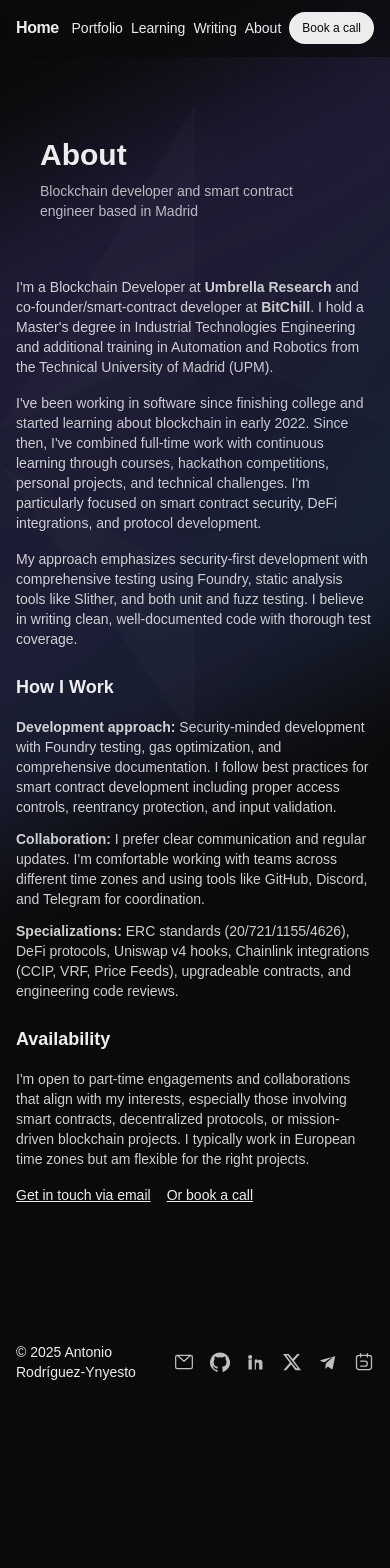
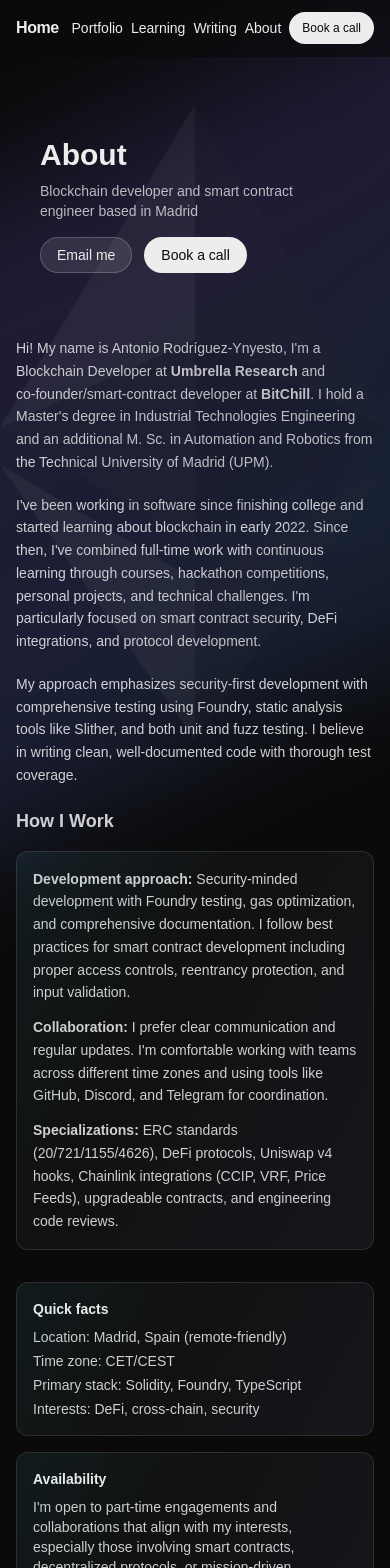
Before and after one commit to Ynyesto/dev-portfolio-site, a Next.js app: page /about in a window 390 px wide. Shown: the top 1568 px of the page. Before the commit the page ends 1406 px from the top, so only its background shows below. Built offline with nearby package versions, Linux system fonts and the light colour scheme; no server answers.

Commit message:
feat(about): improve typography, add CTAs, responsive 2+1 layout with quick facts sidebar and glass sections

```diff
--- a/src/app/about/page.tsx
+++ b/src/app/about/page.tsx
@@ -9,7 +9,7 @@ export const metadata: Metadata = {
 
 export default function AboutPage() {
   return (
-    <section className="space-y-6">
+    <section className="space-y-8">
       <div className="page-header rounded-lg overflow-hidden relative">
         <div className="bg" />
         <div className="relative z-10 px-6 py-8">
@@ -17,40 +17,55 @@ export default function AboutPage() {
           <p className="text-white/70 text-sm max-w-2xl">
             Blockchain developer and smart contract engineer based in Madrid
           </p>
+          <div className="mt-4 flex flex-wrap gap-3">
+            <a
+              className="rounded-full border border-solid border-white/20 transition-colors bg-white/10 hover:bg-white/15 text-sm h-9 px-4 flex items-center"
+              href={`mailto:${SITE.email}`}
+            >
+              Email me
+            </a>
+            <a
+              className="rounded-full border border-solid border-transparent transition-colors bg-foreground text-background hover:opacity-90 text-sm h-9 px-4 flex items-center"
+              href={SITE.calendly}
+              target="_blank"
+              rel="noreferrer"
+            >
+              Book a call
+            </a>
+          </div>
         </div>
       </div>
 
-      <div className="space-y-4 max-w-3xl">
-        <p className="text-sm text-white/80">
-          I&apos;m a Blockchain Developer at <strong>Umbrella Research</strong> and
-          co‑founder/smart‑contract developer at <strong>BitChill</strong>. I hold a Master&apos;s
-          degree in Industrial Technologies Engineering and additional training in Automation and
-          Robotics from the Technical University of Madrid (UPM).
+      <div className="grid grid-cols-1 lg:grid-cols-3 gap-8">
+        <div className="lg:col-span-2 space-y-5 leading-relaxed text-sm text-white/80">
+          <p>
+            Hi! My name is Antonio Rodríguez‑Ynyesto, I&apos;m a Blockchain Developer at
+            <strong> Umbrella Research</strong> and co‑founder/smart‑contract developer at
+            <strong> BitChill</strong>. I hold a Master&apos;s degree in Industrial Technologies
+            Engineering and an additional M. Sc. in Automation and Robotics from the Technical
+            University of Madrid (UPM).
           </p>
-
-        <p className="text-sm text-white/80">
+          <p>
             I&apos;ve been working in software since finishing college and started learning about
             blockchain in early 2022. Since then, I&apos;ve combined full-time work with continuous
             learning through courses, hackathon competitions, personal projects, and technical
             challenges. I&apos;m particularly focused on smart contract security, DeFi integrations,
             and protocol development.
           </p>
-
-        <p className="text-sm text-white/80">
+          <p>
             My approach emphasizes security-first development with comprehensive testing using
-          Foundry, static analysis tools like Slither, and both unit and fuzz testing. I believe in
-          writing clean, well-documented code with thorough test coverage.
+            Foundry, static analysis tools like Slither, and both unit and fuzz testing. I believe
+            in writing clean, well-documented code with thorough test coverage.
           </p>
-      </div>
 
           <div className="space-y-4">
             <h2 className="text-lg font-semibold">How I Work</h2>
-        <div className="max-w-3xl space-y-3 text-sm text-white/80">
+            <div className="glass p-4 space-y-3">
               <p>
-            <strong>Development approach:</strong> Security-minded development with Foundry testing,
-            gas optimization, and comprehensive documentation. I follow best practices for smart
-            contract development including proper access controls, reentrancy protection, and input
-            validation.
+                <strong>Development approach:</strong> Security-minded development with Foundry
+                testing, gas optimization, and comprehensive documentation. I follow best practices
+                for smart contract development including proper access controls, reentrancy
+                protection, and input validation.
               </p>
               <p>
                 <strong>Collaboration:</strong> I prefer clear communication and regular updates.
@@ -64,23 +79,31 @@ export default function AboutPage() {
               </p>
             </div>
           </div>
+        </div>
 
-      <div className="space-y-4">
-        <h2 className="text-lg font-semibold">Availability</h2>
-        <p className="text-sm text-white/80 max-w-3xl">
+        <aside className="lg:col-span-1 space-y-4">
+          <div className="glass p-4 text-sm">
+            <h3 className="font-semibold mb-2">Quick facts</h3>
+            <ul className="space-y-1 text-white/80">
+              <li>Location: Madrid, Spain (remote‑friendly)</li>
+              <li>Time zone: CET/CEST</li>
+              <li>Primary stack: Solidity, Foundry, TypeScript</li>
+              <li>Interests: DeFi, cross‑chain, security</li>
+            </ul>
+          </div>
+          <div className="glass p-4 text-sm">
+            <h3 className="font-semibold mb-2">Availability</h3>
+            <p className="text-white/80">
               I&apos;m open to part-time engagements and collaborations that align with my interests,
-          especially those involving smart contracts, decentralized protocols, or mission-driven
-          blockchain projects. I typically work in European time zones but am flexible for the right
-          projects.
+              especially those involving smart contracts, decentralized protocols, or mission‑driven
+              blockchain projects.
             </p>
-        <div className="flex gap-4 text-sm">
-          <a className="underline" href={`mailto:${SITE.email}`}>
-            Get in touch via email
-          </a>
-          <a className="underline" href={SITE.calendly} target="_blank" rel="noreferrer">
-            Or book a call
-          </a>
+            <div className="mt-3 flex gap-3">
+              <a className="underline" href={`mailto:${SITE.email}`}>Email</a>
+              <a className="underline" href={SITE.calendly} target="_blank" rel="noreferrer">Calendly</a>
             </div>
+          </div>
+        </aside>
       </div>
     </section>
   );
--- a/src/app/layout.tsx
+++ b/src/app/layout.tsx
@@ -67,7 +67,7 @@ export default function RootLayout({
               alt=""
               width={800}
               height={800}
-              className="opacity-[0.04] w-[800px] h-[800px]"
+              className="opacity-[0.1] w-[800px] h-[800px]"
               style={{ minWidth: 0, minHeight: 0 }}
             />
           </div>
--- a/src/app/learning/page.tsx
+++ b/src/app/learning/page.tsx
@@ -17,28 +17,28 @@ export default function LearningPage() {
           alt=""
           width={180}
           height={120}
-          className="absolute top-40 right-20 opacity-[0.08] rotate-12"
+          className="absolute top-40 right-20 opacity-[0.1] rotate-12"
         />
         <Image
           src="/uniswap.svg"
           alt=""
           width={340}
           height={340}
-          className="absolute top-50 left-8 opacity-[0.08] -rotate-6"
+          className="absolute top-50 left-8 opacity-[0.1] -rotate-6"
         />
         <Image
           src="/chainlink.svg"
           alt=""
           width={170}
           height={120}
-          className="absolute bottom-80 right-60 opacity-[0.08] rotate-6"
+          className="absolute bottom-80 right-60 opacity-[0.1] rotate-6"
         />
         <Image
           src="/solidity.svg"
           alt=""
           width={150}
           height={150}
-          className="absolute bottom-80 left-100 opacity-[0.18] -rotate-12"
+          className="absolute bottom-80 left-100 opacity-[0.2] -rotate-12"
         />
       </div>
       <div className="page-header rounded-lg overflow-hidden relative">
@@ -63,16 +63,73 @@ export default function LearningPage() {
               target="_blank"
               rel="noreferrer"
             >
-              <div className="font-medium">Cyfrin Updraft Security Course</div>
+              <div className="font-medium"><a href="https://updraft.cyfrin.io/courses/security" target="_blank" rel="noreferrer">Cyfrin Updraft Security Course</a></div>
               <div className="text-white/60 text-xs mt-1">Manual review, static analysis, fuzz testing</div>
               <div className="text-white/70 text-xs mt-1">
-                6 training audits: PasswordStore, PuppyRaffle, TSwap, ThunderLoan, BossBridge, VaultGuardians
+                6 training audits: <a
+                  href="https://github.com/ynyesto/PasswordStoreAudit"
+                  className="underline"
+                  target="_blank"
+                  rel="noreferrer"
+                >
+                  PasswordStore
+                </a>,
+                <a
+                  href="https://github.com/ynyesto/PuppyRaffleAudit"
+                  className="underline"
+                  target="_blank"
+                  rel="noreferrer"
+                >
+                  PuppyRaffle
+                </a>,
+                <a
+                  href="https://github.com/ynyesto/TSwapAudit"
+                  className="underline"
+                  target="_blank"
+                  rel="noreferrer"
+                >
+                  TSwap
+                </a>,
+                <a
+                  href="https://github.com/ynyesto/ThunderLoanAudit"
+                  className="underline"
+                  target="_blank"
+                  rel="noreferrer"
+                >
+                  ThunderLoan
+                </a>,
+                <a
+                  href="https://github.com/ynyesto/BossBridgeAudit"
+                  className="underline"
+                  target="_blank"
+                  rel="noreferrer"
+                >
+                  BossBridge
+                </a>,
+                <a
+                  href="https://github.com/ynyesto/VaultGuardiansAudit"
+                  className="underline"
+                  target="_blank"
+                  rel="noreferrer"
+                >
+                  VaultGuardians
+                </a>
               </div>
             </a>
             <div className="glass p-4">
-              <div className="font-medium">Ethernaut Challenges</div>
+              <div className="font-medium"><a href="https://ethernaut.openzeppelin.com/" target="_blank" rel="noreferrer">Ethernaut Challenges</a></div>
               <div className="text-white/60 text-xs mt-1">OpenZeppelin&apos;s smart contract wargame (completed)</div>
-              <div className="text-white/70 text-xs mt-1">Articles linked in Writing page</div>
+              <div className="text-white/70 text-xs mt-1">Writeups for the last 2 levels linked in Writing page</div>
+            </div>
+            <div className="glass p-4">
+              <div className="font-medium"><a href="https://blog.theredguild.org/the-rekt-games-ctf-scavenger-hunt-at-devcon-sea/" target="_blank" rel="noreferrer">The Rekt Games</a></div>
+              <div className="text-white/60 text-xs mt-1">Capture the flag game by <a href="https://theredguild.org/" target="_blank" rel="noreferrer">The Red Guild</a> at Devcon 7 SEA (2024)</div>
+              <div className="text-white/70 text-xs mt-1">Writeup for all levels linked in Writing page</div>
+            </div>
+            <div className="glass p-4">
+              <div className="font-medium"><a href="https://statemind.io/fellowship" target="_blank" rel="noreferrer">Statemind Fellowship</a></div>
+              <div className="text-white/60 text-xs mt-1">Smart contract security fellowship by Statemind. Cohort 6 (Dec 2024)</div>
+              <div className="text-white/70 text-xs mt-1">Extensive learning materials and Ethernaut-inspired CTF challenges.</div>
             </div>
           </div>
         </div>
@@ -81,7 +138,7 @@ export default function LearningPage() {
           <h2 className="text-lg font-semibold mb-4">DeFi Protocols</h2>
           <div className="grid grid-cols-1 md:grid-cols-2 gap-6 text-sm">
             <a
-              href="https://github.com/Ynyesto/CyfrinUpdraftAaveV3"
+              href="https://updraft.cyfrin.io/courses/aave-v3"
               className="glass p-4 block hover:border-white/30 transition"
               target="_blank"
               rel="noreferrer"
@@ -90,12 +147,13 @@ export default function LearningPage() {
               <div className="text-white/60 text-xs mt-1">Cyfrin Updraft • Lending protocol fundamentals</div>
             </a>
             <a
-              href="https://github.com/Ynyesto/UHI4-capstone-commision-hook"
+              href="https://atrium.academy/uniswap"
               className="glass p-4 block hover:border-white/30 transition"
               target="_blank"
               rel="noreferrer"
             >
-              <div className="font-medium">Uniswap Hooks Incubator (Cohort 4)</div>
+              <div className="font-medium">Uniswap Hooks Incubator</div>
+              <div className="text-white/60 text-xs mt-1">Uniswap V4 Hooks Incubator by Atrium Academy (Cohort 4, March 2025)</div>
               <div className="text-white/60 text-xs mt-1">5 workshop hooks + capstone project</div>
             </a>
           </div>
@@ -128,13 +186,18 @@ export default function LearningPage() {
         <div>
           <h2 className="text-lg font-semibold mb-4">Foundations</h2>
           <div className="grid grid-cols-1 md:grid-cols-2 gap-6 text-sm">
-            <div className="glass p-4">
+            <a
+              href="https://updraft.cyfrin.io/courses/advanced-foundry"
+              className="glass p-4 block hover:border-white/30 transition"
+              target="_blank"
+              rel="noreferrer"
+            >
               <div className="font-medium">Cyfrin Updraft Foundry Series</div>
               <div className="text-white/60 text-xs mt-1">Comprehensive Solidity and Foundry training</div>
               <div className="text-white/70 text-xs mt-1">Fund Me • Lottery • Stablecoin • DAOs</div>
-            </div>
+            </a>
             <a
-              href="https://github.com/ynyesto/AUEthDevBootcamp"
+              href="https://www.alchemy.com/university/courses/ethereum"
               className="glass p-4 block hover:border-white/30 transition"
               target="_blank"
               rel="noreferrer"
@@ -144,21 +207,6 @@ export default function LearningPage() {
             </a>
           </div>
         </div>
-
-        <div>
-          <h2 className="text-lg font-semibold mb-4">Research & Protocol Studies</h2>
-          <div className="grid grid-cols-1 md:grid-cols-2 gap-6 text-sm">
-            <a
-              href="https://hackmd.io/@Ynyesto/BkwKsCtJ0"
-              className="glass p-4 block hover:border-white/30 transition"
-              target="_blank"
-              rel="noreferrer"
-            >
-              <div className="font-medium">Ethereum Protocol Fellowship Study Group</div>
-              <div className="text-white/60 text-xs mt-1">PBS wiki contribution</div>
-            </a>
-          </div>
-        </div>
       </div>
     </section>
   );
--- a/src/app/portfolio/page.tsx
+++ b/src/app/portfolio/page.tsx
@@ -18,14 +18,14 @@ export default function PortfolioPage() {
           alt=""
           width={180}
           height={120}
-          className="absolute top-40 right-60 opacity-[0.08] rotate-12"
+          className="absolute top-40 right-60 opacity-[0.1] rotate-12"
         />
         <Image
           src="/ethglobal.svg"
           alt=""
           width={700}
           height={700}
-          className="absolute top-100 left-50 opacity-[0.08] -rotate-6"
+          className="absolute top-100 left-50 opacity-[0.1] -rotate-6"
         />
       </div>
       <div className="page-header rounded-lg overflow-hidden relative">
```
Also changed, not shown: .cursor/scratchpad.md. Lines whose indentation alone changed are shown as unchanged.
